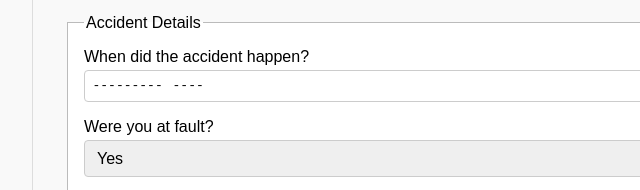
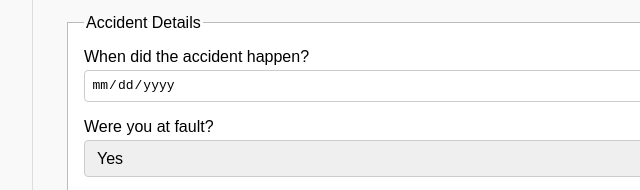
Before and after one commit to hadisatti105/accident11, a website: page public/index.html in a window 1280 px wide. Shown: the part 876-1066 px from the top of the page, 225-865 px from the left. Drawn offline with Linux system fonts and the light colour scheme.

Commit message:
Update index.html

```diff
--- a/public/index.html
+++ b/public/index.html
@@ -88,7 +88,7 @@
       <legend>Accident Details</legend>
 
       <label>When did the accident happen?
-       <input name="incident_date_option_b" type="month" required />
+       <input name="incident_date_option_b" type="date" required />
       </label>
 
 
```
